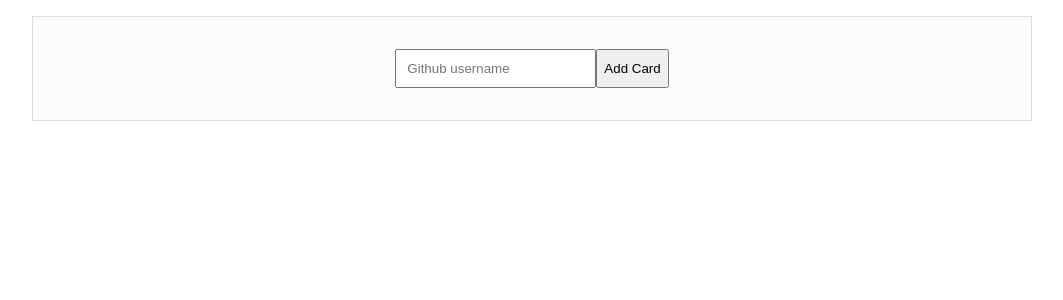
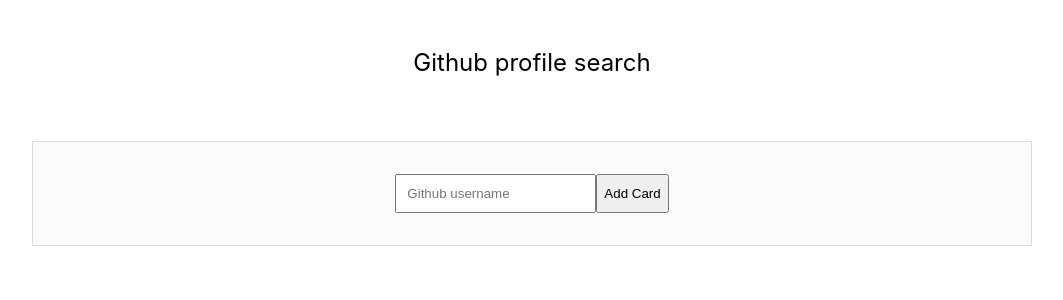
Before and after one commit to Smartmikey/github-username-search, a React (Create React App) app: page / in a window 1280 px wide. Shown: the top 300 px of the page, without its empty margins (108-1171 px from the left). Built offline with nearby package versions, Linux system fonts and the light colour scheme.

Commit message:
improvements

```diff
--- a/src/App.css
+++ b/src/App.css
@@ -27,5 +27,6 @@ form input {
 .header {
   text-align: center;
   font-size: 1.5rem;
+  padding: 3rem;
   margin-bottom: 1rem;
 }
--- a/src/index.js
+++ b/src/index.js
@@ -6,7 +6,7 @@ import reportWebVitals from './reportWebVitals';
 
 ReactDOM.render(
   <React.StrictMode>
-    <App />
+    <App title="Github profile search"/>
   </React.StrictMode>,
   document.getElementById('root')
 );
```
Also changed, not shown: 1 other file (tests, documents, lock files or other folders).
